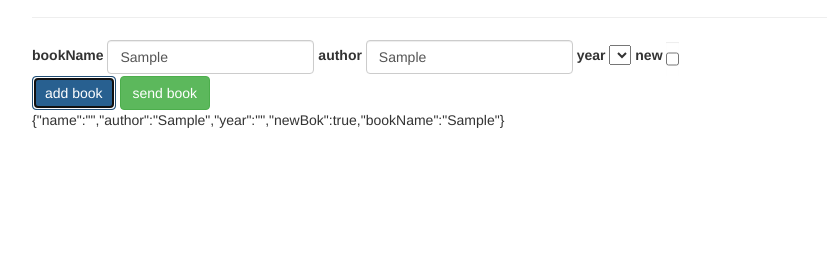
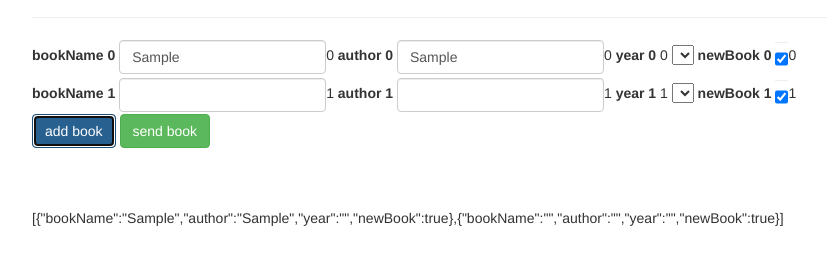
Before and after one commit to jose4125/addbooks, a website: page app/index.html in a window 1280 px wide. Both pictures are taken after typing "Sample", "Sample" into the empty fields and a click on the button "add book". Shown: the part 63-328 px from the top of the page, without its empty margins (38-865 px from the left). Drawn offline with Linux system fonts and the light colour scheme; files that its build step writes are made by us from their sources.

Commit message:
add new fields with diferents models

```diff
--- a/app/scripts/books/books.controller.js
+++ b/app/scripts/books/books.controller.js
@@ -4,14 +4,76 @@
 
   function HomeCtrl(fields) {
     var vm = this;
-    vm.addBooks = [];
     vm.book = {
-      name: '',
+      bookName: '',
       author: '',
       year: '',
-      newBok: true
+      newBook: true
     };
     vm.fields = fields.getFormFields();
-    vm.addBooks.push(vm.fields);
+    vm.form = {
+      addFields: [vm.fields],
+      books: [vm.book]
+    };
+    vm.addBook = addBook;
+    vm.send = send;
+
+    function addBook() {
+      console.log('addBook');
+      var newField = [{
+        id: 1,
+        name: 'bookName',
+        required: true,
+        params: {
+          view: 'input',
+          type: 'text'
+        }
+      },
+      {
+        id: 1,
+        name: 'author',
+        required: true,
+        params: {
+          view: 'input',
+          type: 'text'
+        }
+      },
+      {
+        id: 1,
+        name: 'year',
+        required: true,
+        params: {
+          view: 'select',
+          options: {
+            start: 1980,
+            end: 2015
+          }
+        }
+      },
+      {
+        id: 1,
+        name: 'newBook',
+        params: {
+          view: 'input',
+          type: 'checkbox'
+        }
+      }];
+      //var newField = fields.getFormFields();
+      console.log(newField);
+
+      vm.form.addFields.push(newField);
+      vm.form.books.push(
+      {
+        bookName: '',
+        author: '',
+        year: '',
+        newBook: true
+      });
+    }
+    function send() {
+      console.log('send');
+      vm.addBooks.push(vm.book);
+
+    }
   }
 })();
--- a/app/scripts/books/books.fields.js
+++ b/app/scripts/books/books.fields.js
@@ -3,6 +3,7 @@
   angular.module('app.books').factory('fields', fields);
 
   function fields() {
+    var count = 0;
 
     var formFields = [{
       name: 'bookName',
@@ -32,15 +33,23 @@
       }
     },
     {
-      name: 'new',
+      name: 'newBook',
       params: {
         view: 'input',
         type: 'checkbox'
       }
     }
     ];
+    function addId() {
+      _.forEach(formFields, function (field) {
+        field.id = count;
+        console.log(field.id);
+      });
+      console.log(formFields);
+      return formFields;
+    }
     function getFormFields() {
-      return formFields;
+      return addId();
     }
     return {
       getFormFields: getFormFields
--- a/app/scripts/books/books.view.html
+++ b/app/scripts/books/books.view.html
@@ -1,16 +1,17 @@
 <h1>Add Books</h1>
 <hr/>
 <form name="addBooks" class="form-inline" novalidate>
-  <div class="form-group" ng-repeat="formFields in vm.addBooks">
+  <div class="form-group" ng-repeat="formFields in vm.form.addFields track by $index">
     <span ng-repeat="field in formFields">
-      <label for="{{field.name}}">{{field.name}}</label>
-      <input ng-if="field.params.view == 'input'" type="{{field.params.type}}" class="form-control" name="{{field.name}}" placeholder="{{field.placeholder}}" required="{{field.require}}" ng-model="vm.book[field.name]">
+      <label for="{{field.name}}">{{field.name}} {{field.id}}</label>
+      <input ng-if="field.params.view == 'input'" type="{{field.params.type}}" class="form-control" name="{{field.name}}" placeholder="{{field.placeholder}}" required="{{field.require}}" ng-model="vm.form.books[field.id][field.name]">{{field.id}}
       <select ng-if="field.params.view == 'select'" name="{{field.name}}"></select>
     </span>
-    <div>
-      <button class="btn btn-primary" ng-click="addBook()">add book</button>
-      <button class="btn btn-success">send book</button>
-    </div>
+  </div>
+  <div>
+    <button class="btn btn-primary" ng-click="vm.addBook()">add book</button>
+    <button class="btn btn-success" ng-click="vm.send()">send book</button>
   </div>
 </form>
-{{vm.book}}
+<br/><br/><br/>
+{{vm.form.books}}
```
Also changed, not shown: 1 other file.
